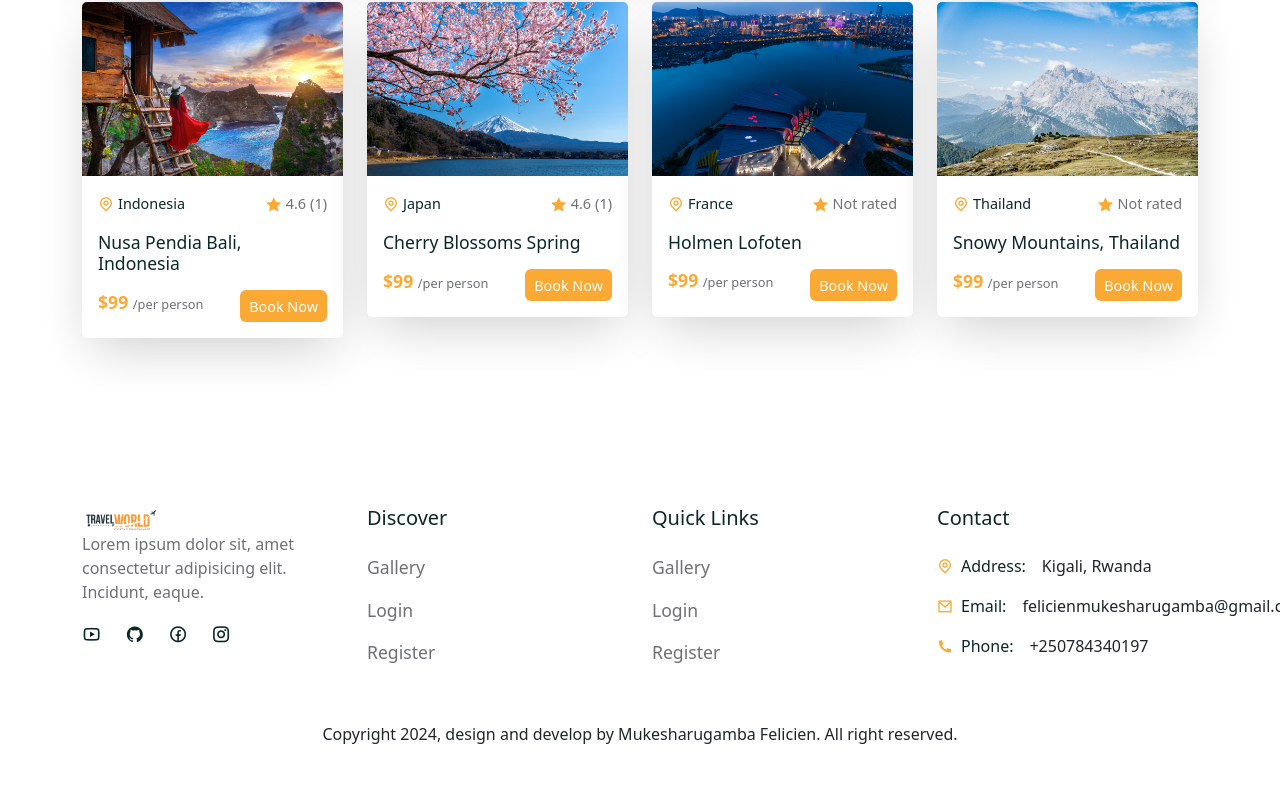
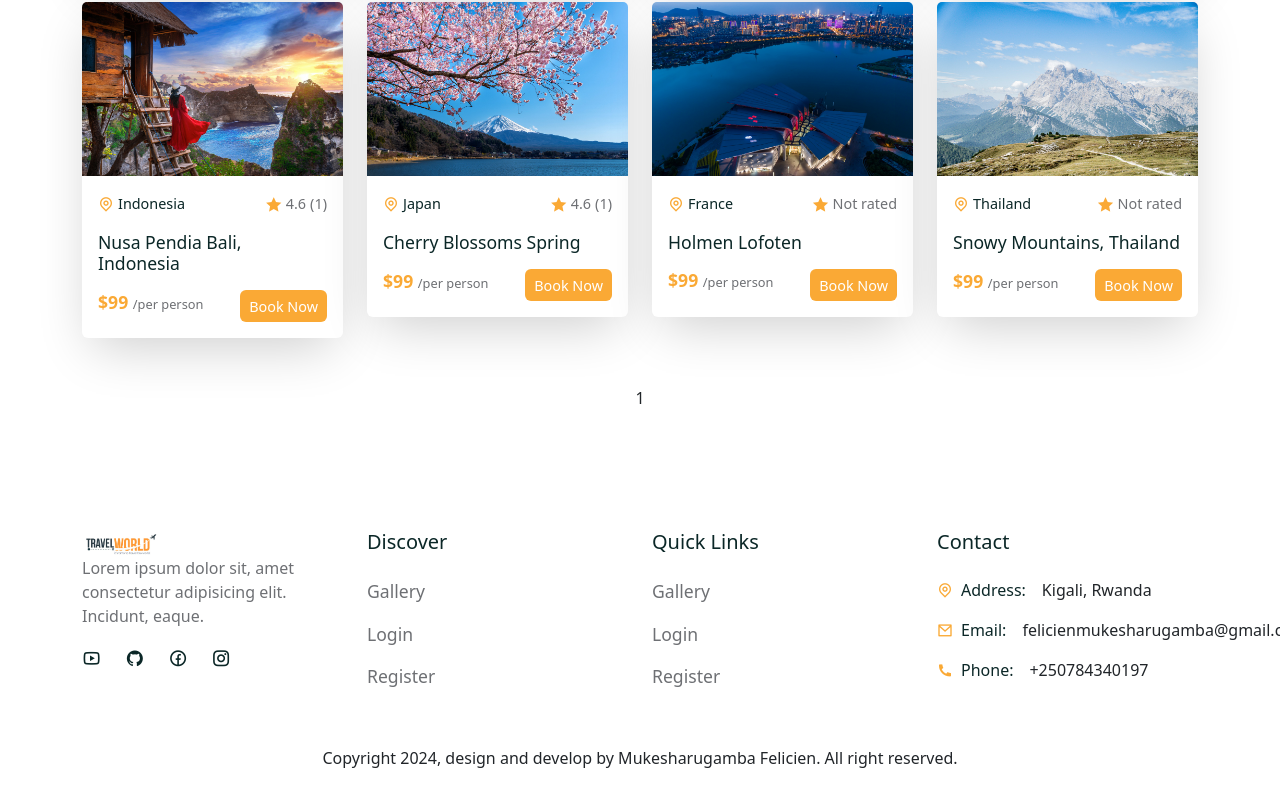
Before and after one commit to Felicien1992/Tour-full-project, a React (Create React App) app in the folder frontend/: page /tours in a window 1280 px wide. Shown: the part 945-1751 px from the top of the page. Built offline with nearby package versions, Linux system fonts and the light colour scheme; a web font is replaced by a local one.

Commit message:
add map method

```diff
--- a/frontend/src/pages/Tours.jsx
+++ b/frontend/src/pages/Tours.jsx
@@ -43,7 +43,11 @@ const Tours = () => {
             <Col lg="12">
               <div className="pagination d-flex align-items-center
               justify-content-center mt-4 gap-3">
-                {[...Array(pageCount)]}
+                {[...Array(pageCount).keys()].map(number=> (
+                  <span>
+                    {number + 1}
+                  </span>
+                ))}
               </div>
             </Col>
           </Row>
```
